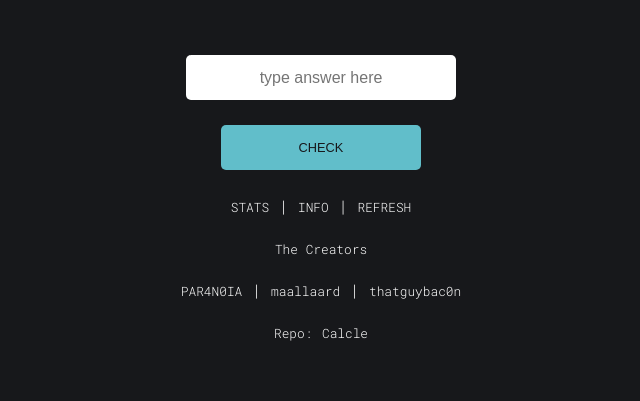
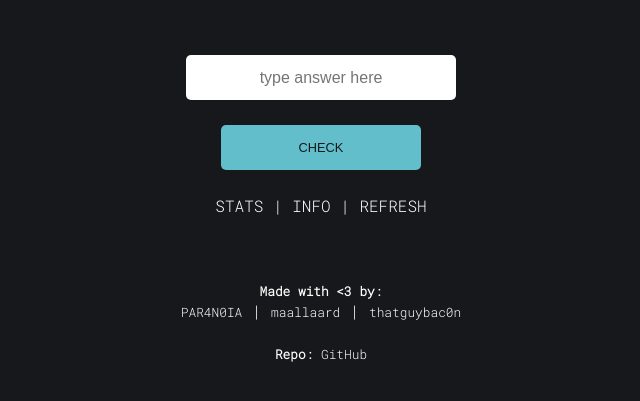
Before and after one commit to AidenJasonDev/Calcle, a PHP site: page / in a window 1280 px wide. Shown: the part 196-597 px from the top of the page, without its empty margins (319-959 px from the left). Run offline with PHP 8.4, Linux system fonts and the light colour scheme.

Commit message:
fix links and add "Made with <3 by: "

```diff
--- a/css/styles.css
+++ b/css/styles.css
@@ -1,5 +1,4 @@
-html,
-body {
+html, body {
   font-family: "Roboto Mono", monospace;
   background-color: #17181b;
   color: white;
@@ -66,8 +65,11 @@ h1 {
   background-color: white;
 }
 
-input,
-select {
+.stats > * {
+  font-size: 1.0rem;
+}
+
+input, select {
   font-size: 100%;
 }
 
@@ -98,7 +100,7 @@ button:hover {
   cursor: pointer;
 }
 
-a {
+a, b {
   font-size: 0.8rem;
 }
 
--- a/index.html
+++ b/index.html
@@ -45,17 +45,22 @@
 
         <input id="math-input" type="text" placeholder="type answer here"> <br>
         <button onclick="check()">CHECK</button> <br>
-        <a onclick="toggleModal('stats')">STATS</a> |
-        <a onclick="toggleModal('info')">INFO</a> |
-        <a id="refresh" onclick="refresh()">REFRESH</a>
-        <br><br>
-        <a>The Creators</a> <br><br>
+
+        <div class="stats">
+            <a onclick="toggleModal('stats')">STATS</a> |
+            <a onclick="toggleModal('info')">INFO</a> |
+            <a id="refresh" onclick="refresh()">REFRESH</a>
+        </div>
+
+        <br><br><br>
+        <b>Made with &lt;3 by: </b>
+        <br>
         <a onclick="PAR4N0IA()">PAR4N0IA</a> |
         <a onclick="maallaard()">maallaard</a> |
         <a onclick="thatguybac0n()">thatguybac0n</a>
         <br><br>
-        <a>Repo:</a>
-        <a onclick="window.open('https:\/\/github.com/PAR4N0IA/Calcle', '_blank')">Calcle</a>
+        <b>Repo: </b>
+        <a onclick="window.open('https:\/\/github.com/PAR4N0IA/Calcle', '_blank')">GitHub</a>
 
         <div class="modal-full" id="result-modal">
             <div class="modal-content">
```
